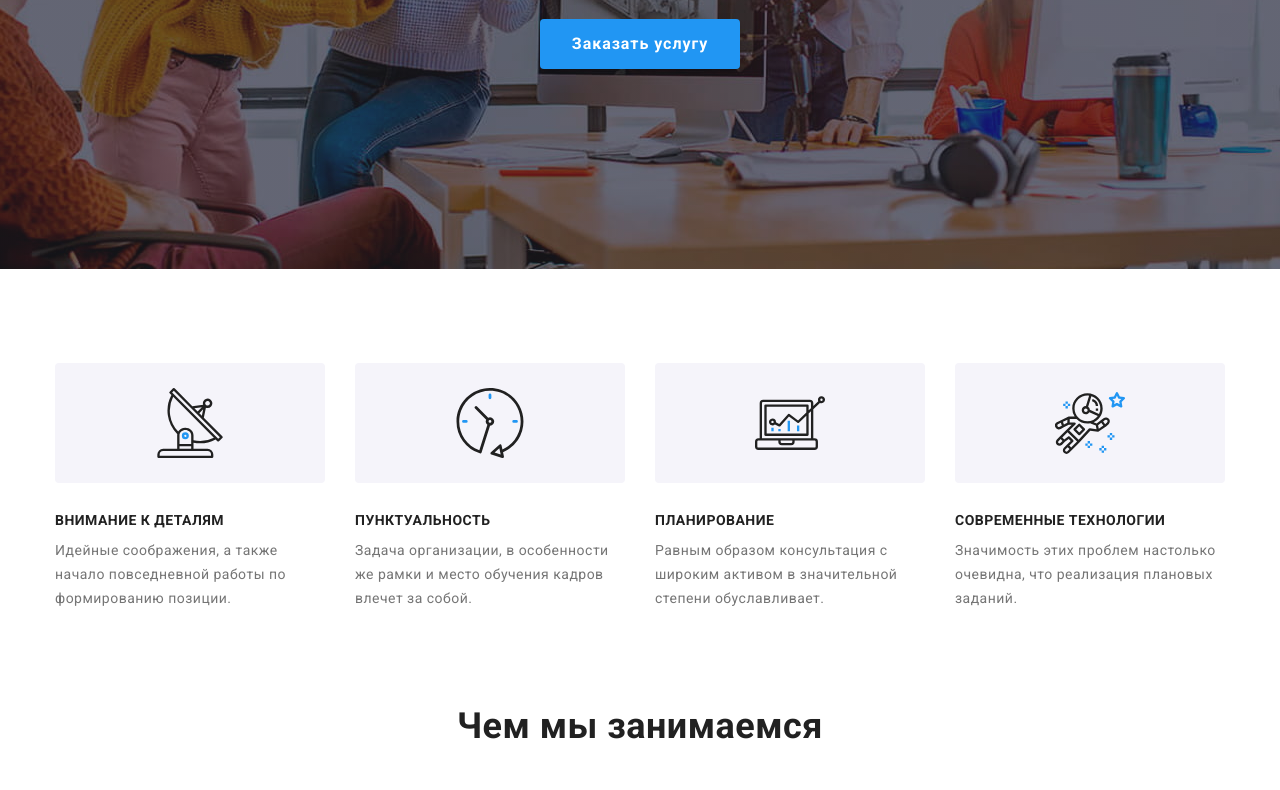
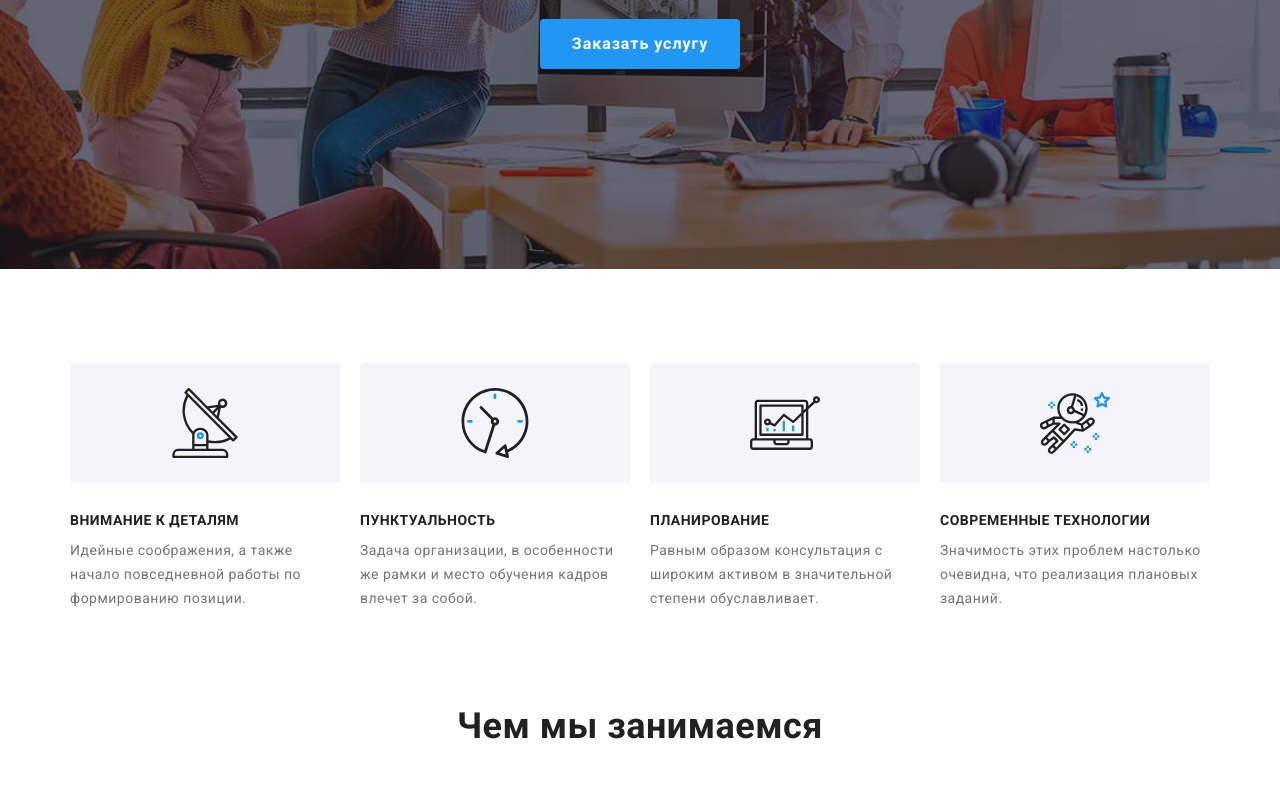
Before and after one commit to KiiviKat/goit-markup-hw-08, a plain HTML site: page index.html in a window 1280 px wide. Shown: the part 412-1202 px from the top of the page. Drawn offline with nearby package versions, Linux system fonts and the light colour scheme.

Commit message:
Адаптирует контейнер

```diff
--- a/sass/components/_section-team.scss
+++ b/sass/components/_section-team.scss
@@ -21,6 +21,7 @@
         @media (min-width: 1200px) {
             flex-direction: row;
             justify-content: space-between;
+            flex-wrap: nowrap;
         }
 
         }
--- a/sass/utils/_normalize.scss
+++ b/sass/utils/_normalize.scss
@@ -59,11 +59,22 @@ font-size: 36px;
 }
 
 .container {
-    max-width: 1200px;
     padding-left: 15px;
     padding-right: 15px;
     margin-left: auto;
     margin-right: auto;
+
+    @media (min-width: 480px) {
+        width: 450px;
+    }
+
+    @media (min-width: 768px) {
+        width: 738px;
+    }
+
+    @media (min-width: 1200px) {
+        width: 1170px;
+    }
 }
 
 .section {
```
Also changed, not shown: css/main.css, css/main.min.css, 2 other files.
